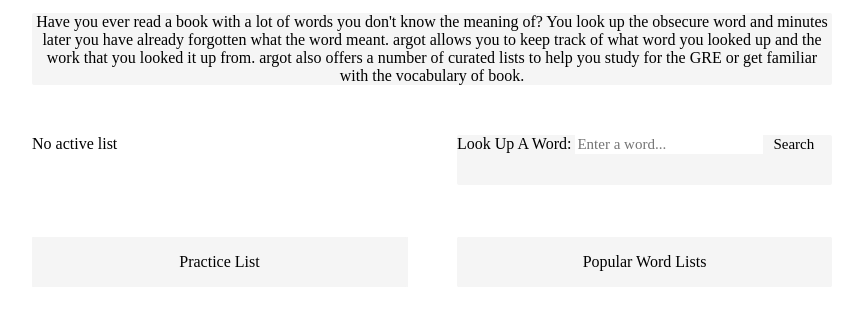
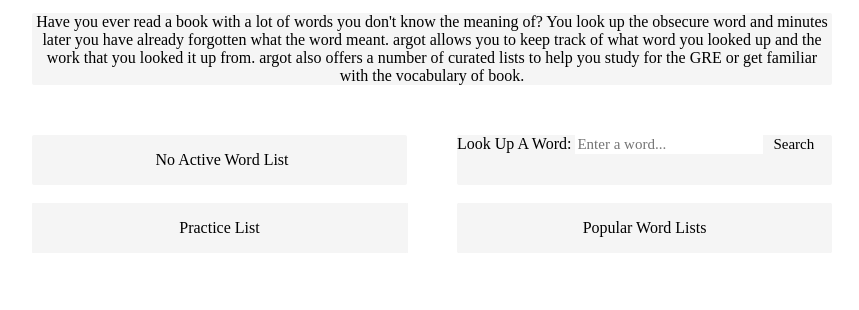
Before and after one commit to imcinerney/argot, a Django app: page / in a window 1280 px wide. Shown: the part 57-367 px from the top of the page, without its empty margins (208-1067 px from the left). Run offline with Django 3.2, Linux system fonts and the light colour scheme; the visitor is signed in with stand-in values (Sample User, id 1); parts of the project's set-up code (start-up, migrations or seed data) failed here and were passed over.

Commit message:
Added link to create word list if none selected

```diff
--- a/dictionary/templates/argot/home.html
+++ b/dictionary/templates/argot/home.html
@@ -11,7 +11,7 @@
    <div class='word_list_info'>
      {% if user.is_authenticated %}
           {% if user.profile.active_word_list == None %}
-            No active list
+            <a href='dictionary/word_list/create_word_list'><button class='btn side_left'>No Active Word List</button></a>
           {% else %}
         <div class='side_left'>
           Current word list:
```
